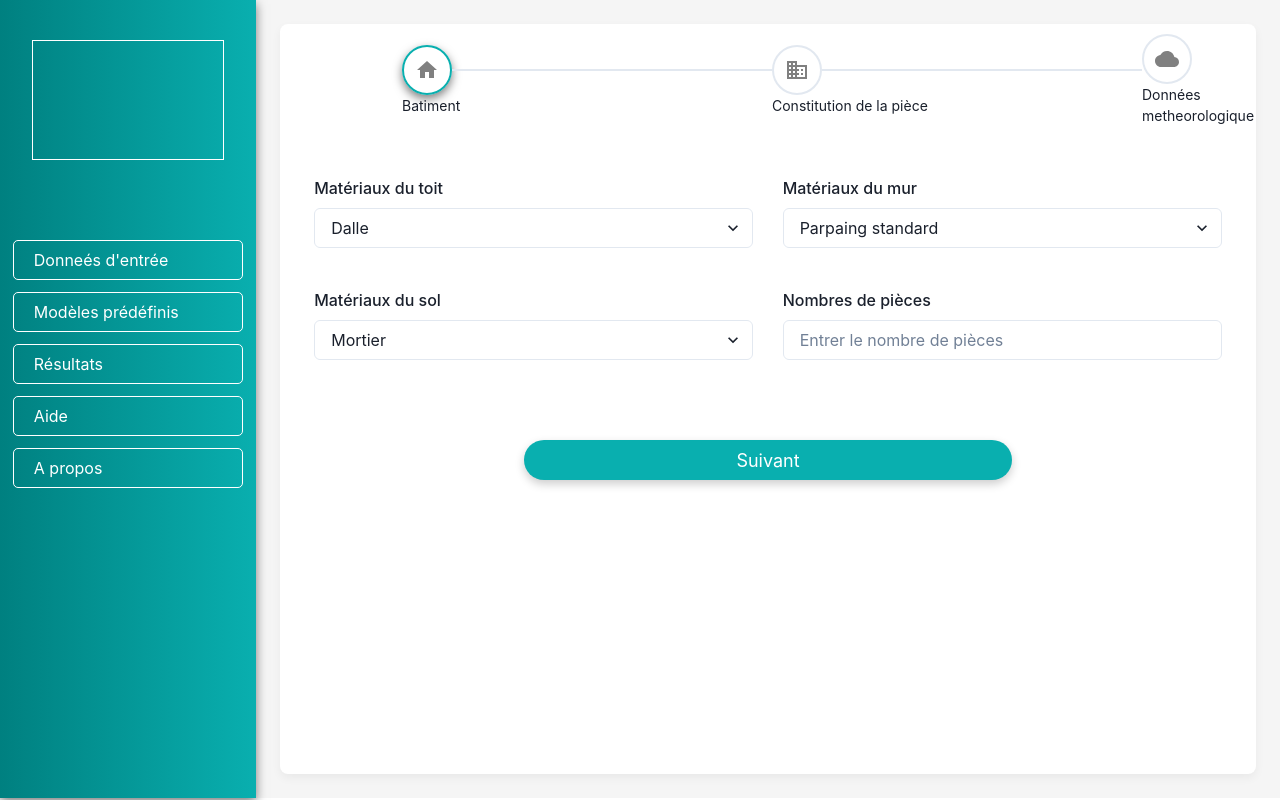
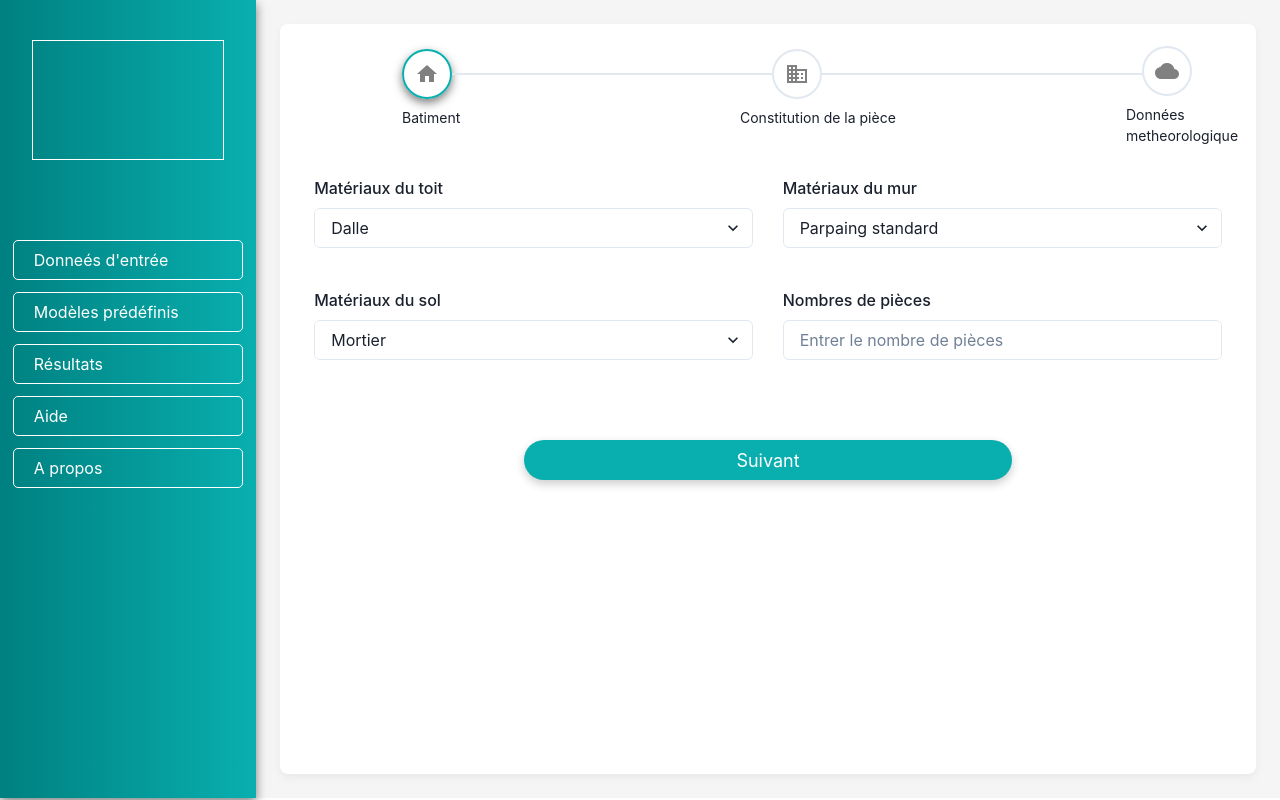
Before and after one commit to Essimbi/electron-react-test, a React (Create React App) app in the folder app/: page / in a window 1280 px wide. Built offline with nearby package versions, Linux system fonts and the light colour scheme.

Commit message:
The step titles have been centered and the stepper element icons too

```diff
--- a/app/src/Components/stepperComponent/index.jsx
+++ b/app/src/Components/stepperComponent/index.jsx
@@ -59,7 +59,7 @@ export const StepperComponent = () => {
       >
         {steps.map((step, index) => (
           <div>
-            <Step key={index} gap="0">
+            <Step key={index} gap="0" mt={index === 0 ? 4 : index === 1 ? 4 : 8}>
               <StepIndicator>
                 <StepStatus complete={index === 0 ? <HomeIcon sx={{ color: 'white' }} /> : index === 1 ? <DomainIcon sx={{ color: 'white' }} /> : <CloudIcon sx={{ color: 'white' }} />}
                   incomplete={index === 0 ? <HomeIcon sx={{ color: 'gray' }} /> : index === 1 ? <DomainIcon sx={{ color: 'gray' }} /> : <CloudIcon sx={{ color: 'gray' }} />}
@@ -67,7 +67,7 @@ export const StepperComponent = () => {
               </StepIndicator>
               <StepSeparator _horizontal={{ ml: 0, w: [10, 20, 40, 60, 80] }} />
             </Step>
-            <Text fontSize="sm">{step.title}</Text>
+            <Text fontSize="sm" mt={2}  ml={index === 0 ? 0 : index === 1 ? -8 : -4}>{step.title}</Text>
           </div>
         ))}
       </Stepper>
```
